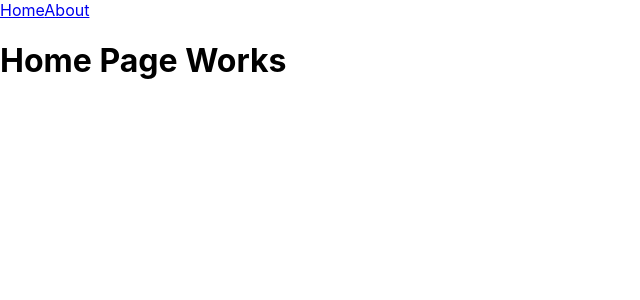
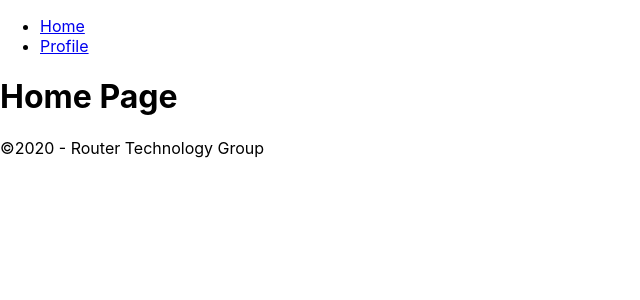
Before and after one commit to shirkedarshan/React-Practice-with-Add-To-Cart, a React (Create React App) app: page / in a window 1280 px wide. Shown: the top 300 px of the page, without its empty margins (0-640 px from the left). Built offline with nearby package versions, Linux system fonts and the light colour scheme; the HTML template or start-up script is replaced by a standard one.

Commit message:
React router : Nested Routes

```diff
--- a/src/App.js
+++ b/src/App.js
@@ -1,33 +1,35 @@
 import React from "react"
-import {Link, Switch, Route} from "react-router-dom"
+import Header from "./components/Header"
+import Footer from "./components/Footer"
+import Home from "./pages/Home"
+import Profile from "./pages/profile/Profile"
+import Info from "./pages/profile/Info"
+import Settings from "./pages/profile/Settings"
 
-import Home from "./Home"
-import About from "./About"
+import {Switch, Route} from "react-router-dom"
 
 function App() {
     return (
-        <div>
-            <nav>
-                <Link to="/">Home</Link>
-                <Link to="/about">About</Link>
-            </nav>
+            <div>
+            <Header />
 
-            {/* <Switch>
-                <Route exact path="/" component={Home} />
-                <Route path="/about" component={About} />
+            <Switch>
+                <Route exact path="/">
+                    <Home />
+                </Route>
+                <Route exact path="/profile">
+                    <Profile />
+                </Route>
+
+                <Route path="/profile/info">
+                    <Info/>
+                </Route>
+                <Route path="/profile/settings">
+                    <Settings/>
+                </Route>
             </Switch>
-             */}
-            <Switch>
-                <Route
-                    exact
-                    path="/"
-                    render={
-                        ({match, location, history, staticContext}) => (
-                            <Home match={match} location={location} />
-                        )}
-                ></Route>
-                <Route path="/about" component={About} />
-            </Switch>
+
+            <Footer />
         </div>
     )
 }
--- a/src/Home.js
+++ /dev/null
@@ -1,45 +0,0 @@
-import React from "react"
-import {useLocation, useParams, useHistory, useRouteMatch} from "react-router-dom"
-
-function Home(props) {
-    console.log(props)
-    return (
-        <h1>Home Page Works</h1>
-    )
-}
-
-export default Home
-
-// {
-//     history: {
-//         length: 32,
-//         action: "POP",
-//         location: {
-//             pathname: "/",
-//             search: "",
-//             hash: "",
-//             state: null
-//         },
-//         createHref: createHref(location),
-//         push: push(path, state),
-//         replace: replace(path, state),
-//         go: go(n),
-//         goBack: goBack(),
-//         goForward: goForward(),
-//         block: block(prompt),
-//         listen: listen(listener)
-//     },
-//     location: {
-//         pathname: "/",
-//         search: "",
-//         hash: "",
-//         state: null
-//     },
-//     match: {
-//         path: "/",
-//         url: "/",
-//         isExact: true,
-//         params: {}
-//     },
-//     staticContext: null
-// }
--- /dev/null
+++ b/src/components/Footer.js
@@ -0,0 +1,11 @@
+import React from "react"
+
+function Footer() {
+    return (
+        <footer>
+            <p className="footer">©2020 - Router Technology Group</p>
+        </footer>
+    )
+}
+
+export default Footer
--- /dev/null
+++ b/src/components/Header.js
@@ -0,0 +1,15 @@
+import React from "react"
+import {Link} from "react-router-dom"
+
+function Header() {
+    return (
+        <header>
+            <ul>
+                <li><Link to="/">Home</Link></li>
+                <li><Link to="/profile">Profile</Link></li>
+            </ul>
+        </header>
+    )
+}
+
+export default Header
--- /dev/null
+++ b/src/pages/Home.js
@@ -0,0 +1,9 @@
+import React from "react"
+
+function Home() {
+    return (
+        <h1>Home Page</h1>
+    )
+}
+
+export default Home
--- /dev/null
+++ b/src/pages/profile/Info.js
@@ -0,0 +1,13 @@
+import React from "react"
+
+function Info() {
+    return (
+        <section>
+            <h1>Profile Info</h1>
+            <h2>ss</h2>
+            <p>Hello, user! Tons of useful info here...</p>
+        </section>
+    )
+}
+
+export default Info
--- /dev/null
+++ b/src/pages/profile/Profile.js
@@ -0,0 +1,19 @@
+import React from "react"
+import {Link} from "react-router-dom"
+
+import Settings from "./Settings"
+import Info from "./Info"
+
+function Profile() {
+    return (
+        <div>
+            <h1>Profile Page</h1>
+            <ul>
+                <li><Link to="/profile/info">Profile Info</Link></li>
+                <li><Link to="/profile/settings">Profile Settings</Link></li>
+            </ul>
+        </div>
+    )
+}
+
+export default Profile
--- /dev/null
+++ b/src/pages/profile/Settings.js
@@ -0,0 +1,13 @@
+import React from "react"
+
+function ProfileSettings() {
+    return (
+        <section>
+            <h1>Profile settings</h1>
+            <input type="password"/>
+            <button>Change</button>
+        </section>
+    )
+}
+
+export default ProfileSettings
```
Also changed, not shown: 1 other file (tests, documents, lock files or other folders).
